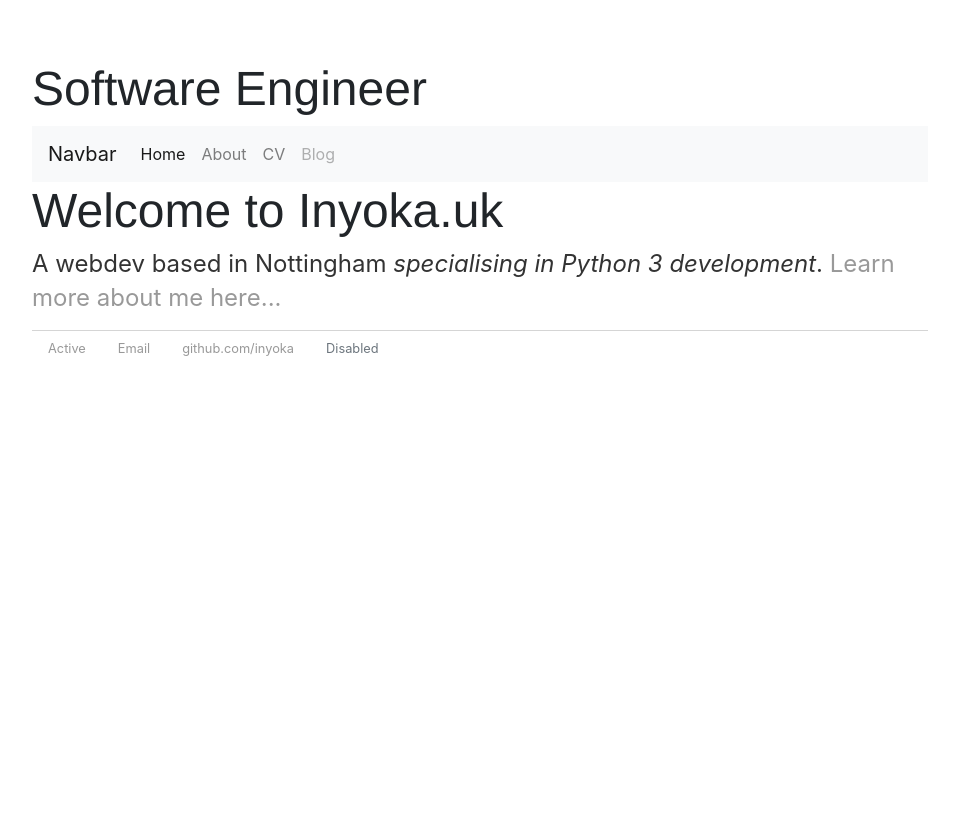
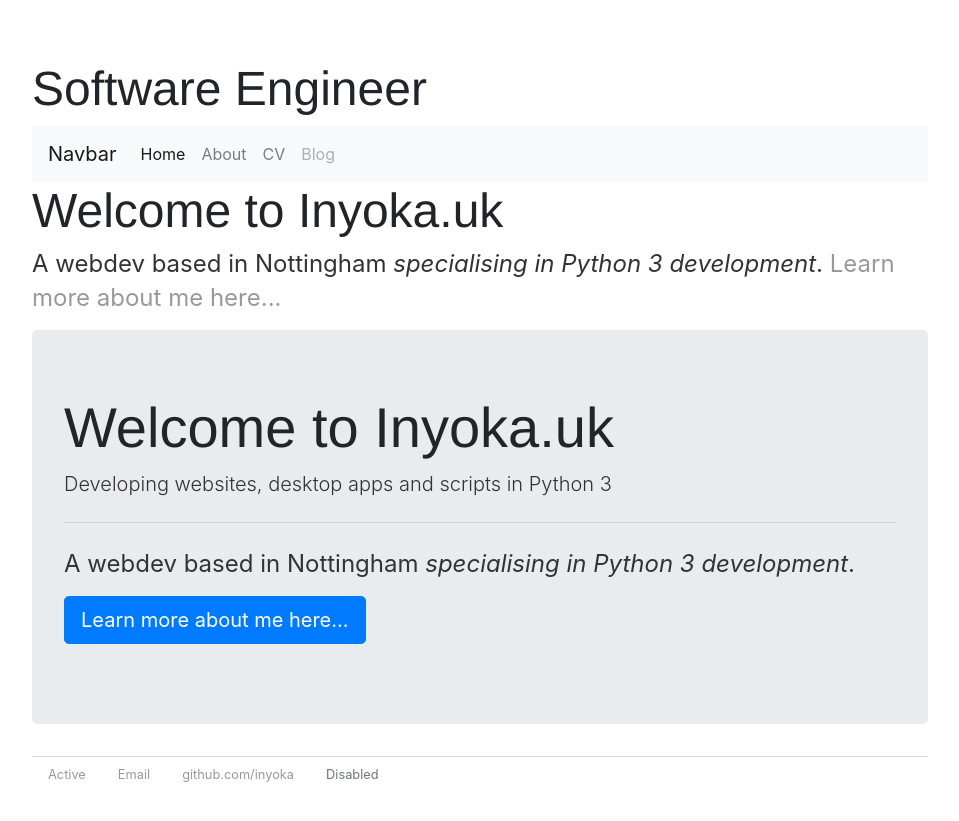
Before and after one commit to inyoka/inyoka.github.io, a Jekyll site: the page built from index.html, in a window 1280 px wide. Shown: the top 821 px of the page, without its empty margins (160-1119 px from the left). Built offline with Jekyll 4.4.1, drawn with Linux system fonts in a browser that asks for light colours; nearby versions of some CDN libraries.

Commit message:
Add sample Jumbotron

```diff
--- a/_layouts/default.html
+++ b/_layouts/default.html
@@ -9,6 +9,9 @@
     <!-- Bootstrap CSS -->
     <link rel="stylesheet" href="https://stackpath.bootstrapcdn.com/bootstrap/4.4.1/css/bootstrap.min.css"
         integrity="sha384-Vkoo8x4CGsO3+Hhxv8T/Q5PaXtkKtu6ug5TOeNV6gBiFeWPGFN9MuhOf23Q9Ifjh" crossorigin="anonymous">
+    <!-- FontAwesome CSS -->
+    <link href="//maxcdn.bootstrapcdn.com/font-awesome/4.2.0/css/font-awesome.min.css" rel="stylesheet">
+
     <!-- My CSS -->
     <link rel="stylesheet" type="text/css" href="/css/main.css">
 
--- a/index.html
+++ b/index.html
@@ -7,3 +7,15 @@ title: Simon, Geek for hire
             <p>A webdev based in Nottingham <em>specialising in Python 3 development</em>. <a href="/about">Learn more
                     about me here...</a></p>
         </section>
+
+
+        <section class="jumbotron">
+            <h1 class="display-4">Welcome to Inyoka.uk</h1>
+            <p class="lead">Developing websites, desktop apps and scripts in Python 3</p>
+            <hr class="my-4">
+            <p>A webdev based in Nottingham <em>specialising in Python 3 development</em>.</p>
+            <p class="lead">
+              <a class="btn btn-primary btn-lg" href="/about" role="button">Learn more
+                about me here...</a>
+            </p>
+        </section>
```
